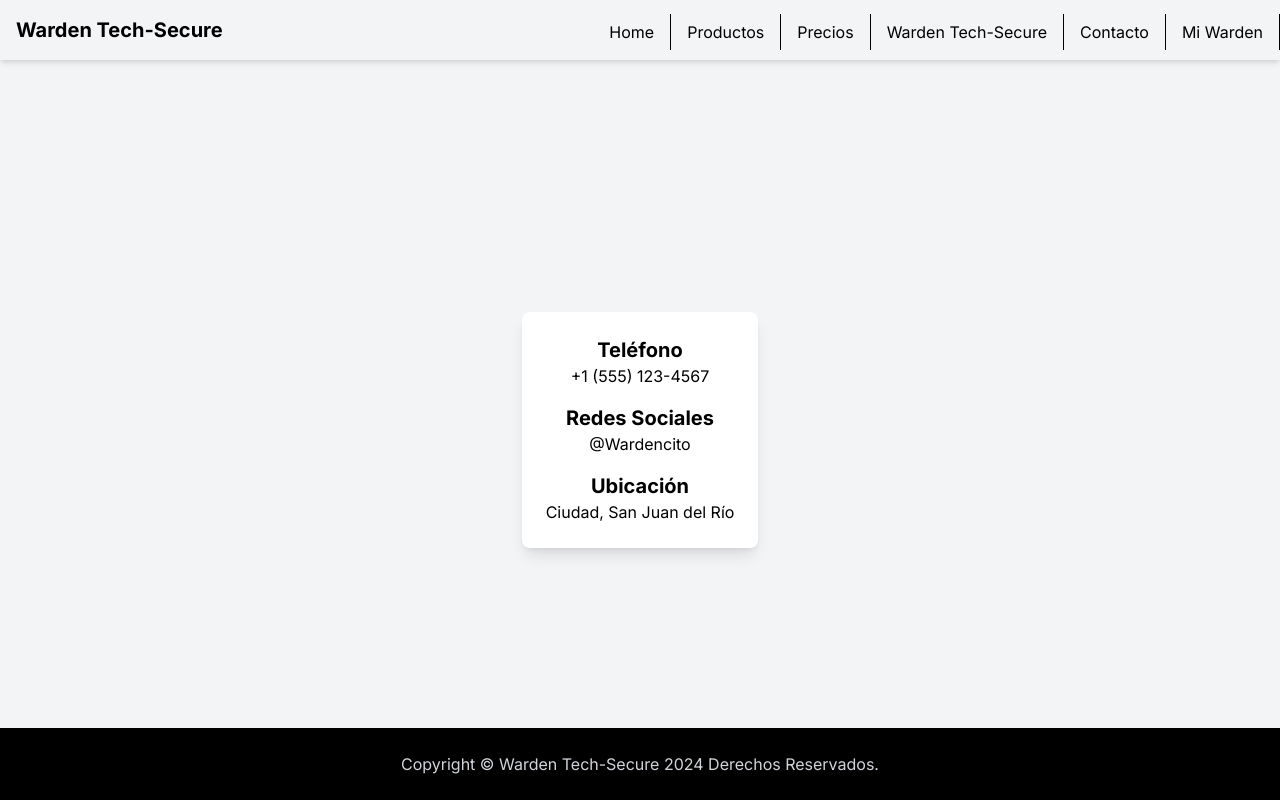
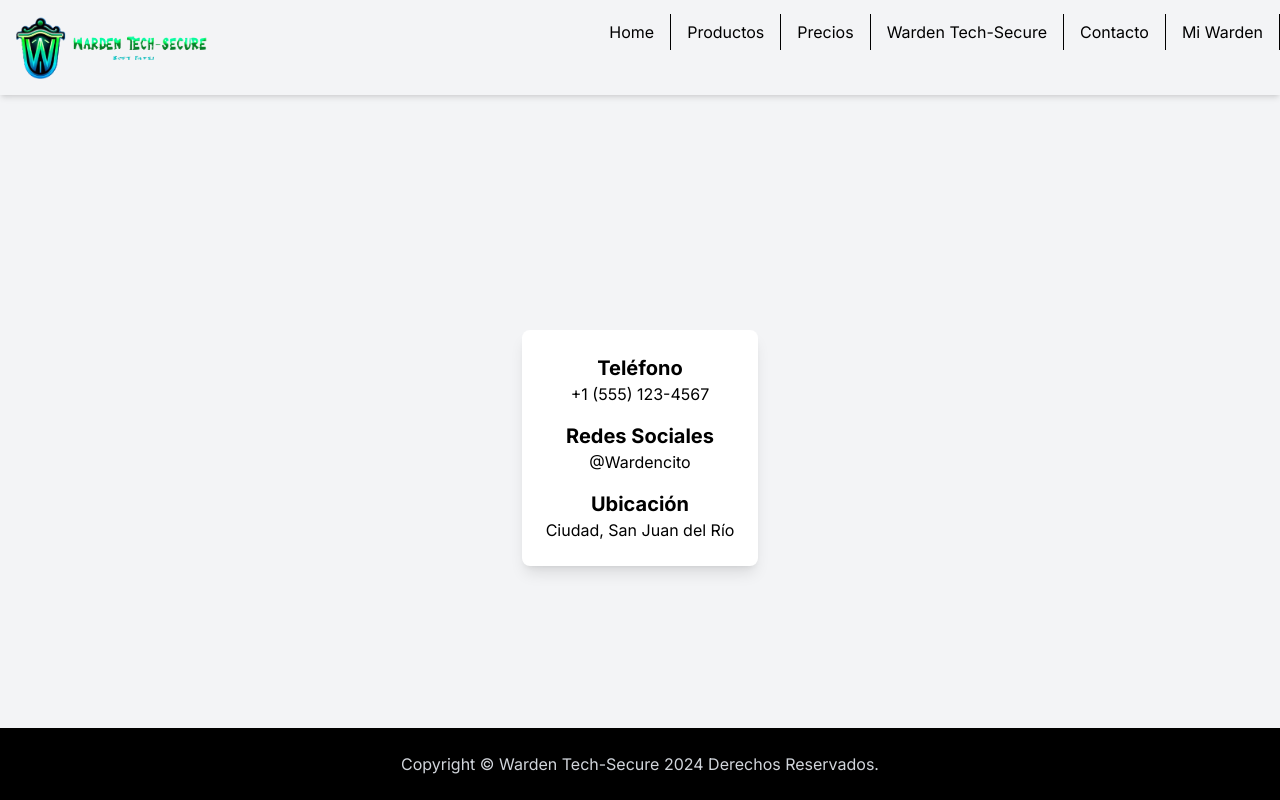
Before and after one commit to IsaiGonzalezz/warden, a Next.js app: page /contacto in a window 1280 px wide. Built offline with nearby package versions, Linux system fonts and the light colour scheme.

Commit message:
botton fix

```diff
--- a/app/acerca/page.tsx
+++ b/app/acerca/page.tsx
@@ -7,7 +7,11 @@ const Acerca = () => {
       <title>Acerca de Warden</title>
       <header className="p-4 bg-withe shadow-md">
         <div className="container mx-auto flex justify-between items-center">
-          <div className="font-bold text-xl text-black">Warden Tech-Secure</div>
+        <img
+            src="/img/banner.png"
+            alt="Warden Tech-Secure"
+            className="w-48"
+          />
         </div>
       </header>
 
--- a/app/contacto/page.tsx
+++ b/app/contacto/page.tsx
@@ -6,7 +6,11 @@ const Contacto = () => {
       <title>Contactanos</title>
       <header className="p-4 bg-withe shadow-md">
         <div className="container mx-auto flex justify-between items-center">
-          <div className="font-bold text-xl text-black">Warden Tech-Secure</div>
+        <img
+            src="/img/banner.png"
+            alt="Warden Tech-Secure"
+            className="w-48"
+          />
         </div>
       </header>
       <div className="flex justify-center items-center h-screen">
--- a/app/precios/page.tsx
+++ b/app/precios/page.tsx
@@ -41,7 +41,11 @@ const Precios = () => {
       <title>Precios</title>
       <header className="p-4 bg-withe shadow-md">
         <div className="container mx-auto flex justify-between items-center">
-          <div className="font-bold text-xl text-black">Warden Tech-Secure</div>
+        <img
+            src="/img/banner.png"
+            alt="Warden Tech-Secure"
+            className="w-48"
+          />
         </div>
       </header>
 
--- a/app/productos/page.tsx
+++ b/app/productos/page.tsx
@@ -44,7 +44,11 @@ const Productos = () => {
       <title>Productos</title>
       <header className="p-4 bg-withe shadow-md">
         <div className="container mx-auto flex justify-between items-center">
-          <div className="font-bold text-xl text-black">Warden Tech-Secure</div>
+        <img
+            src="/img/banner.png"
+            alt="Warden Tech-Secure"
+            className="w-48"
+          />
         </div>
       </header>
 
--- a/app/warden/page.tsx
+++ b/app/warden/page.tsx
@@ -30,15 +30,16 @@ const Warden = () => {
           />
         </div>
       </header>
-      <main className="flex flex-col items-center justify-center w-full flex-1 px-20 text-center">
-        <a
+      <main className="w-full flex-1 px-20 text-center">
+        <div className="w-full text-right p-4 ml-20">
+          <a
             href="#"
-            className="text-green-400 border-2 border-green-400 rounded-full m-4 mb-0 px-12 py-2 inline-block font-semibold hover:bg-green-400 hover:text-white"
+            className="text-white border-2 border-green-400 bg-green-400 rounded-full m-0 mb-10 px-12 py-2 inline-block font-semibold hover:bg-white hover:text-green-400"
             onClick={handleSignOut}
           >
             Cerrar sesión
           </a>
-
+        </div>
       </main>
     </div>
   );
```
